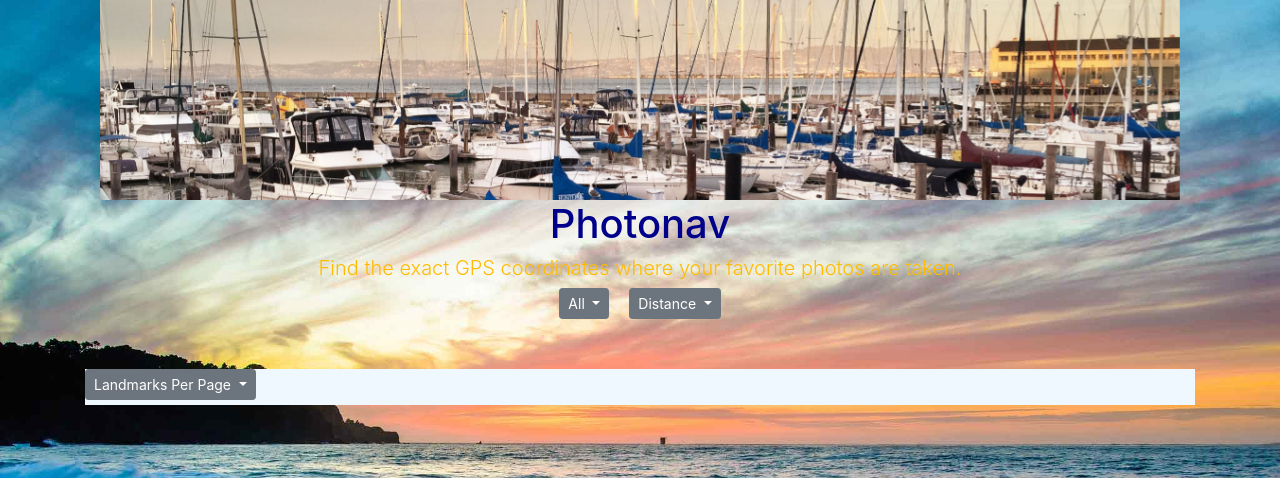
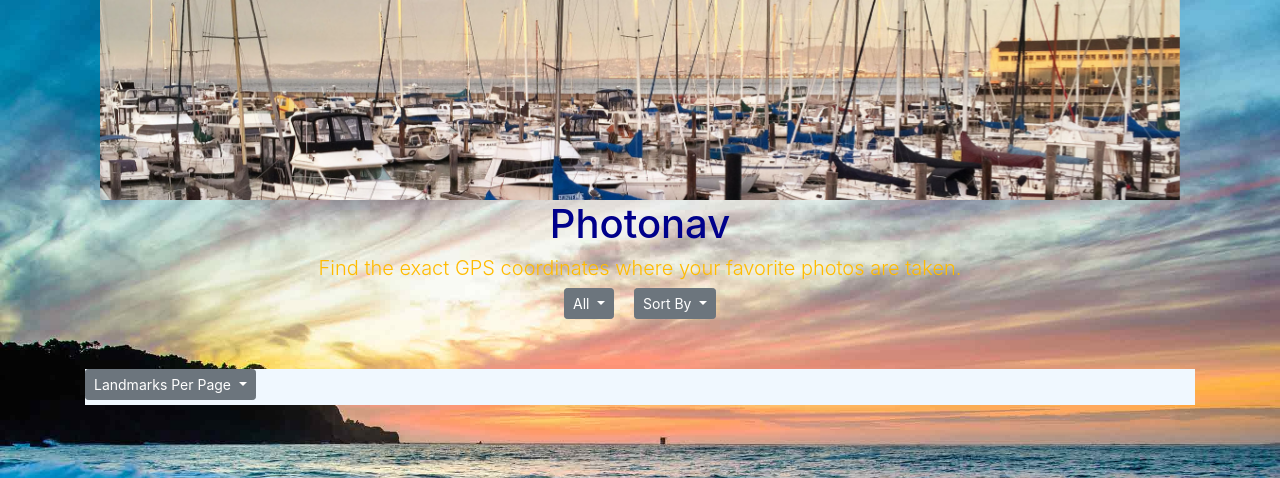
Before and after one commit to desaicheng/Photonav, a Django app: page / in a window 1280 px wide. Shown: the top 478 px of the page. Run offline with Django 3.2, Linux system fonts and the light colour scheme; some libraries are stand-ins or nearby versions.

Commit message:
more of the same changes

```diff
--- a/templates/home.html
+++ b/templates/home.html
@@ -105,6 +105,7 @@
         var curPagination = 12;
         var curSort = "distance";
         window.onload = main;
+        // add landmarks to page
         function addCards(spots) {
             document.getElementById("cards").innerHTML = "";
             const photoSpotTemplate = `
@@ -131,6 +132,7 @@
                 ).innerHTML += renderPhotoSpotTemplate(spot);
             }
         }
+        // retrieve landmarks for current page
         async function getLandmarks(usersLatitude, usersLongitude, radius, page) {
             return $.ajax({
                 type: "GET",
@@ -154,6 +156,7 @@
 
             });
         }
+        // set screen to accomodate mobile user
         async function setMobile() {
             curPagination = 4;
             document.getElementById("paginator-menu").innerHTML += `<a id="4-page" class="dropdown-item paginator-selection disabled" onclick="newPagination(4,false)"
@@ -175,6 +178,7 @@
                 }
             });
         }
+        // set screen to accomodate Desktop user
         async function setDesktop() {
             document.getElementById("paginator-menu").innerHTML += `<a id="12-page" class="dropdown-item paginator-selection disabled" onclick="newPagination(12,false)"
             href="#">12</a>
@@ -184,7 +188,6 @@
         }
         function main() {
             HandlebarsIntl.registerWith(Handlebars);
-            // default to 12 landmarks per page on start - check for async???
             async function locationSuccess(position, data) {
                 const usersLatitude = position.coords.latitude;
                 const usersLongitude = position.coords.longitude;
--- a/templates/sortButton.html
+++ b/templates/sortButton.html
@@ -1,9 +1,10 @@
 <div class="btn-group flex-item" style="margin-left:10px;">
     <button id="button-display-sort" class="btn btn-secondary btn-sm dropdown-toggle" type="button"
         data-toggle="dropdown" aria-haspopup="true" aria-expanded="false">
-        Distance
+        Sort By
     </button>
     <div class="dropdown-menu">
+        <a id="sort-header" class="dropdown-item disabled" href="#">Sort By</a>
         <a id="distance-button" class="dropdown-item disabled" href="#">Distance</a>
         <a id="name-button" class="dropdown-item" href="#">Name</a>
     </div>
```
